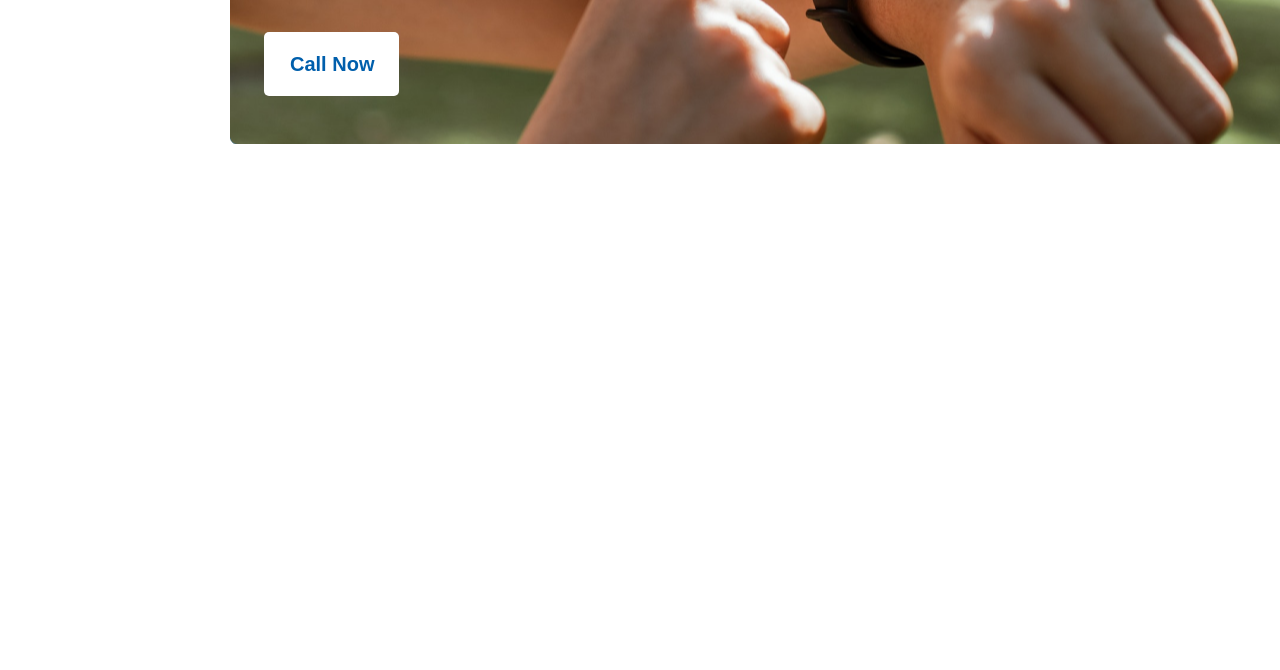
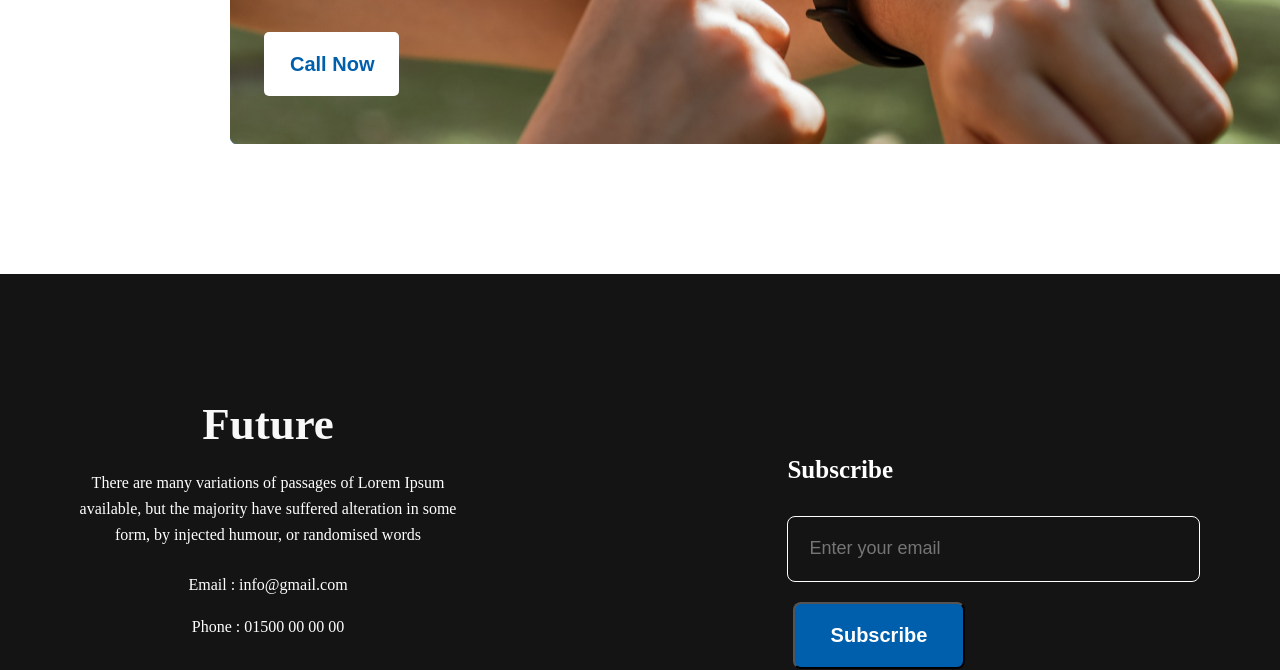
Before and after one commit to Irfankhan20/first-practice-for-first-assingnment, a plain HTML site: page index.html in a window 1280 px wide. Shown: the part 2446-3116 px from the top of the page. Before the commit the page ends 2720 px from the top, so only its background shows below. Drawn offline with Linux system fonts and the light colour scheme.

Commit message:
footer and full website finish

```diff
--- a/index.html
+++ b/index.html
@@ -84,6 +84,33 @@
     </main>
 
 
-    <footer></footer>
+    <!-- footer section  -->
+
+    <footer>
+        <section class="main-footer">
+        <div class="footer-column">
+            <h2 class="footer-title">Future</h2>
+            <p class="footer-description">There are many variations of passages of Lorem Ipsum <br> available, but the majority have suffered alteration in some <br> form, by injected humour, or randomised words </p>
+            <p class="footer-info">Email : info@gmail.com</p>
+            <p class="footer-info">Phone : 01500 00 00 00</p>
+            <div class="social-link">
+                <a href=""><img src="images/icons/fb.png" alt=""></a>
+                <a href=""><img src="images/icons/twitter.png" alt=""></a>
+                <a href=""><img src="images/icons/youtube.png" alt=""></a>
+            </div>
+        </div>
+
+        <div class="footer-column">
+            <h3 class="footer-name">Subscribe</h3>
+            <form class="contact" action="">
+
+                <input class="footer-emailbox" type="email" placeholder="Enter your email" name="" id="">
+                 <br>
+                 <input class="Subscribe-btn" type="submit" value="Subscribe">
+
+            </form>
+        </div>
+    </section>
+    </footer>
 </body>
 </html>
--- a/styles/style.css
+++ b/styles/style.css
@@ -135,3 +135,65 @@ margin-left: 64px;
     margin-left: 64px;
 
 }
+/* footer section  */
+
+.footer-title{
+    color: #F8F8F8;
+font-size: 45px;
+font-weight: 700;
+padding-bottom: 20px;
+}
+.footer-description{
+    color: #FFF;
+font-size: 16px;
+font-weight: 400;
+line-height: 26px;
+padding-bottom: 24px;
+}
+.footer-info{
+    color: #FFF;
+font-size: 16px;
+font-weight: 400;
+line-height: 26px;
+padding-bottom: 16px;
+}
+.main-footer{
+    display: flex;
+    justify-content: center;
+    align-items: center;
+    background-size: cover;
+    background: #151414;
+    width: 100%;
+    height: 577px;
+    text-align: center;
+    gap: 331px;
+}
+.social-link{
+    padding-top: 20px;
+}
+.footer-name{
+    color: #FFF;
+font-size: 25px;
+font-weight: 600;
+padding-bottom: 32px;
+text-align: left;
+}
+.footer-emailbox{
+    padding: 21px 158px 22px 21px;
+    color: var(--dark-07, #F3F3F3);
+font-size: 18px;
+font-weight: 400;
+background-color:#151414 ;
+border-radius: 8px;
+border: 1px solid #FFF;
+}
+.Subscribe-btn{
+    color: #FFF;
+    border-radius: 8px;
+background: #005FAC;
+font-size: 20px;
+font-weight: 600;
+padding: 20px 36px 20px 36px;
+margin-top: 20px;
+margin-right: 230px;
+}
```
